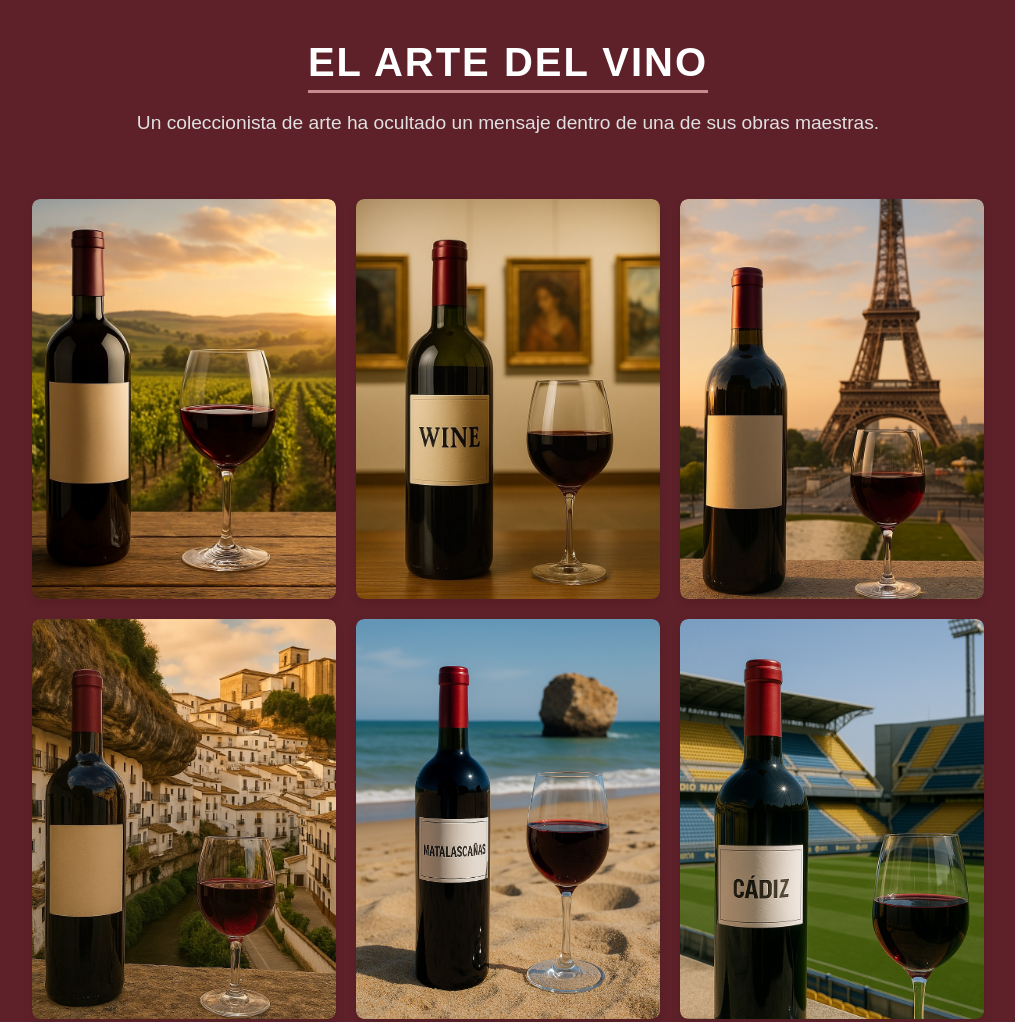
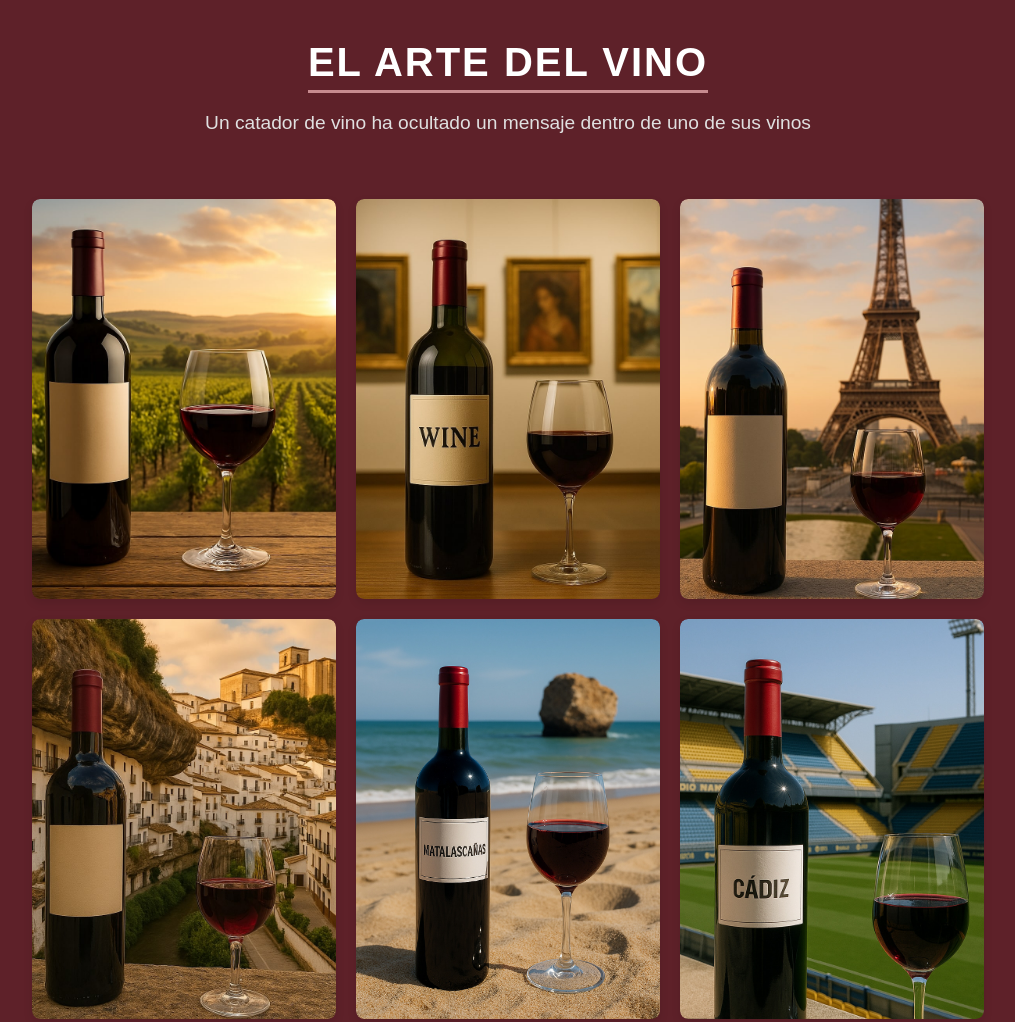
Before and after one commit to alejandro-diaz-barea/CTF-vino, a plain HTML site: page index.html in a window 1280 px wide. Shown: the whole page, without its empty margins (132-1147 px from the left). Drawn offline with Linux system fonts and the light colour scheme.

Commit message:
Update index.html

```diff
--- a/index.html
+++ b/index.html
@@ -8,7 +8,7 @@
 </head>
 <body>
     <h1>El arte del vino</h1>
-    <p>Un coleccionista de arte ha ocultado un mensaje dentro de una de sus obras maestras.</p>
+    <p>Un catador de vino ha ocultado un mensaje dentro de uno de sus vinos</p>
 
     <!--tequedapoco-->
     <div class="gallery">
```
